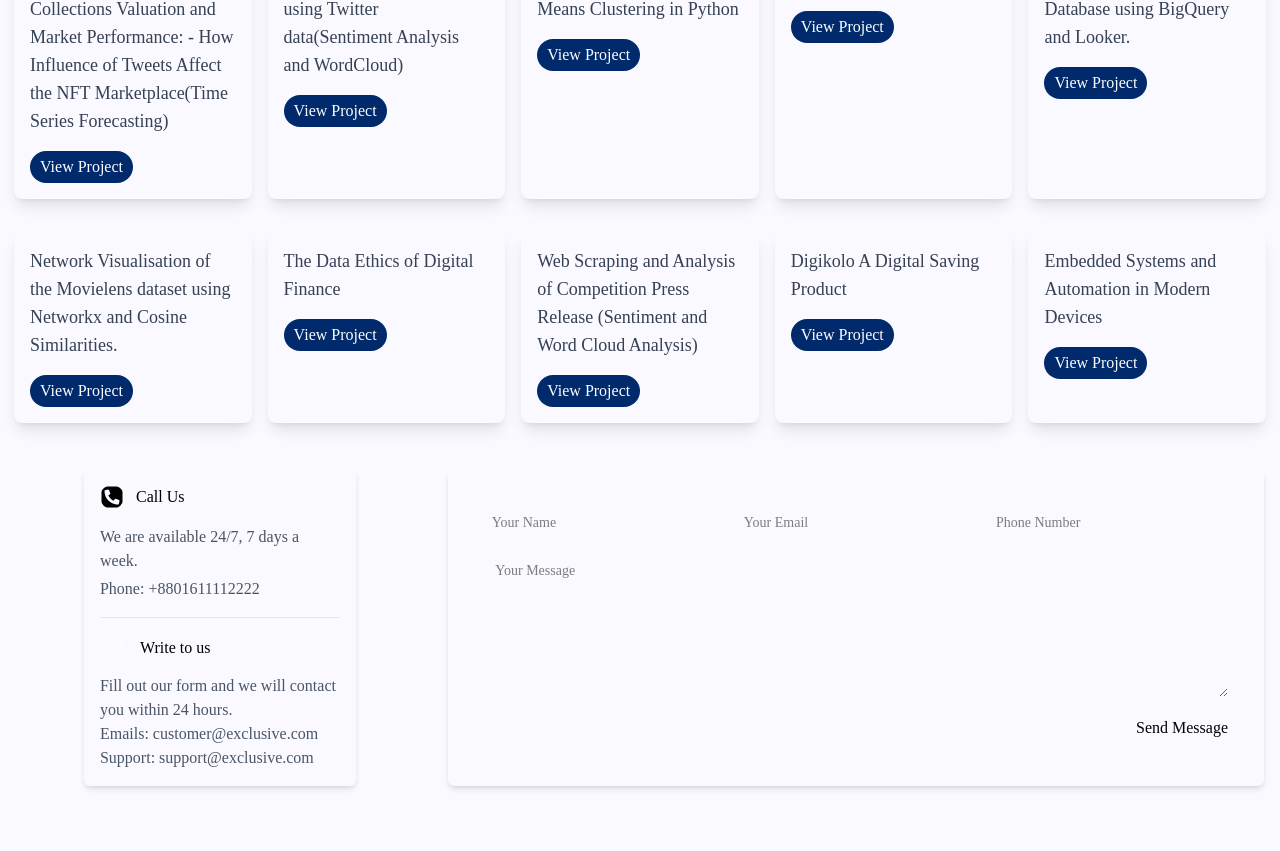
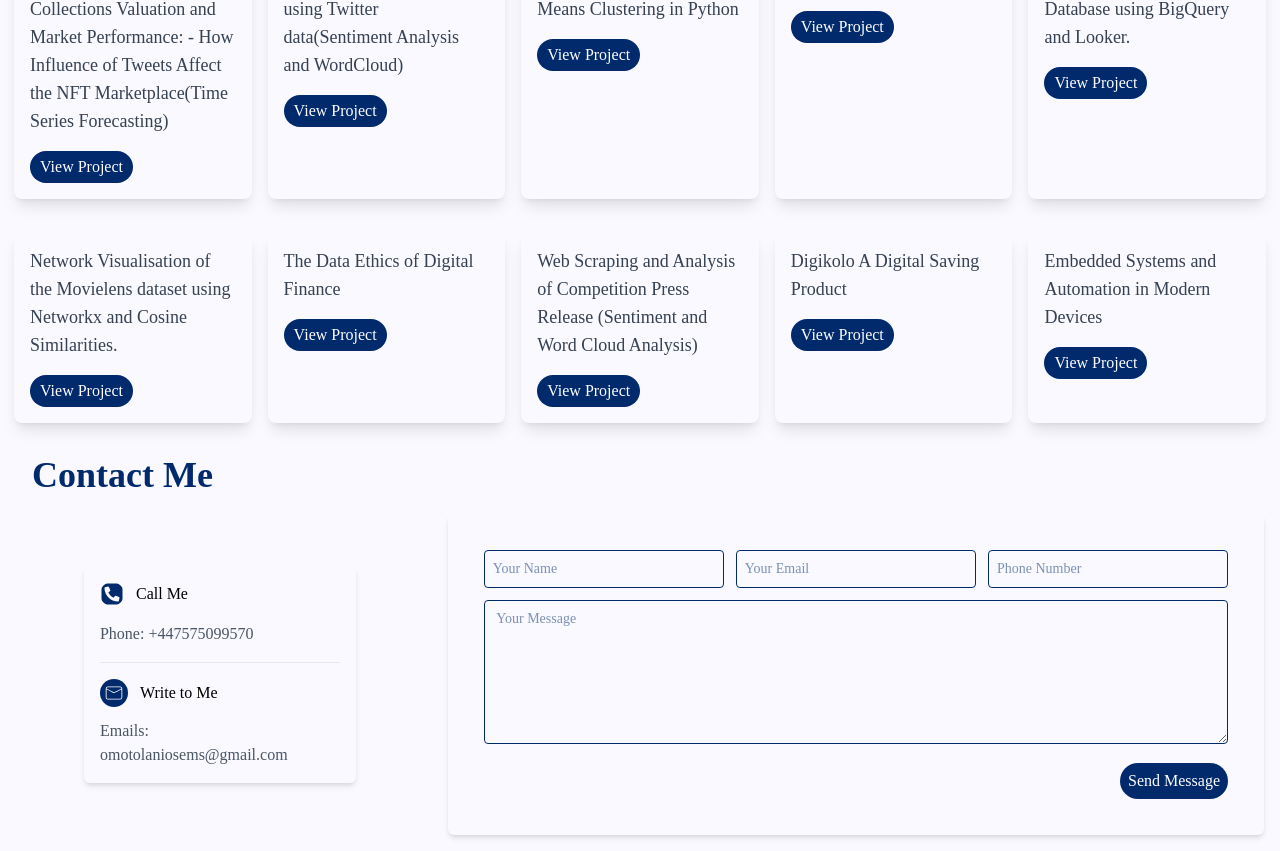
Before and after one commit to OlaiwonAbdullahi/omotolani-portfolio, a React (Vite) app: page / in a window 1280 px wide. Shown: the part 1534-2385 px from the top of the page. Before the commit the page ends 2336 px from the top, so only its background shows below. Built offline with nearby package versions, Linux system fonts and the light colour scheme; a web font is replaced by a local one.

Commit message:
feat: Update Contact and ContactForm components for improved layout and styling; enhance accessibility with updated links and colors

```diff
--- a/src/components/contact.jsx
+++ b/src/components/contact.jsx
@@ -4,18 +4,28 @@ import ContactForm from "./ContactForm";
 
 const Contact = () => {
   return (
+    <div className="">
+      <h1 className="text-4xl font-bold text-primary md:text-start text-center leading-tight pl-8">
+        <a
+          href="#contact"
+          className="hover:text-primary-dark transition duration-300"
+        >
+          Contact Me{" "}
+        </a>
+      </h1>
       <div className="flex flex-col lg:flex-row justify-around gap-6 p-4">
         {/* Contact Info */}
         <div className="basis-1/3 flex flex-col justify-center items-center">
           <div className="flex flex-col gap-4 rounded-md shadow-md p-4 w-full lg:w-2/3 bg-white">
             {/* Call Us Section */}
             <div className="flex items-center font-medium gap-3">
-            <FaPhoneSquareAlt className="rounded-full text-secondary2 h-6 w-6" />
-            <span>Call Us</span>
+              <FaPhoneSquareAlt className="rounded-full text-primary h-6 w-6" />
+              <span>Call Me</span>
             </div>
             <div className="flex flex-col gap-1 text-gray-600">
-            <span>We are available 24/7, 7 days a week.</span>
-            <span>Phone: +8801611112222</span>
+              <span>
+                Phone: <a href="tel:++447575099570">+447575099570</a>
+              </span>
             </div>
 
             <hr className="border-t border-gray-200" />
@@ -23,13 +33,17 @@ const Contact = () => {
             {/* Write to Us Section */}
             <div className="flex flex-col gap-3">
               <div className="flex items-center gap-3 font-medium">
-              <CiMail className="h-7 w-7 bg-secondary2 text-white rounded-full p-1" />
-              <span>Write to us</span>
+                <CiMail className="h-7 w-7 bg-primary text-white rounded-full p-1" />
+                <span>Write to Me</span>
               </div>
               <div className="text-gray-600 flex flex-col">
-              <p>Fill out our form and we will contact you within 24 hours.</p>
-              <span>Emails: customer@exclusive.com</span>
-              <span>Support: support@exclusive.com</span>
+                <span>
+                  Emails:{" "}
+                  <a href="mailto: omotolaniosems@gmail.com">
+                    {" "}
+                    omotolaniosems@gmail.com
+                  </a>
+                </span>
               </div>
             </div>
           </div>
@@ -39,6 +53,7 @@ const Contact = () => {
           <ContactForm />
         </div>
       </div>
+    </div>
   );
 };
 
--- a/src/components/contactForm.jsx
+++ b/src/components/contactForm.jsx
@@ -6,19 +6,19 @@ const ContactForm = () => {
           <input
             type="text"
             placeholder="Your Name"
-            className=" bg-text1/10 md:w-1/3 w-full p-2 focus:outline-none text-sm rounded text-text1"
+            className=" bg-primary/10 md:w-1/3 w-full p-2 focus:outline-none text-sm rounded text-primary border border-primary"
           />
           <input
             type="email"
             required
             placeholder="Your Email"
-            className=" bg-text1/10 p-2 md:w-1/3 w-full focus:outline-none text-sm rounded text-text1"
+            className=" bg-primary/10 p-2 md:w-1/3 w-full focus:outline-none text-sm rounded text-primary border border-primary"
           />
           <input
             type="tel"
             required
             placeholder="Phone Number"
-            className=" bg-text1/10 p-2 md:w-1/3 w-full focus:outline-none text-sm rounded text-text1"
+            className=" bg-primary/10 p-2 md:w-1/3 w-full focus:outline-none text-sm rounded text-primary border border-primary"
           />
         </div>
         <div className="">
@@ -26,11 +26,15 @@ const ContactForm = () => {
             name=""
             id=""
             placeholder=" Your Message"
-            className=" bg-text1/10 p-2 focus:outline-none text-sm rounded text-text1 w-full h-36"
+            className=" bg-primary/10 p-2 focus:outline-none text-sm rounded text-primary w-full h-36 border border-primary"
           />
         </div>
         <div className=" flex justify-end">
-          <button width={120}>Send Message</button>
+          <a href="mailto: omotolaniosems@gmail.com">
+            <button className="bg-primary text-white p-1.5 px-2 rounded-full">
+              Send Message
+            </button>
+          </a>
         </div>
       </form>
     </div>
```
Lines whose indentation alone changed are shown as unchanged.
